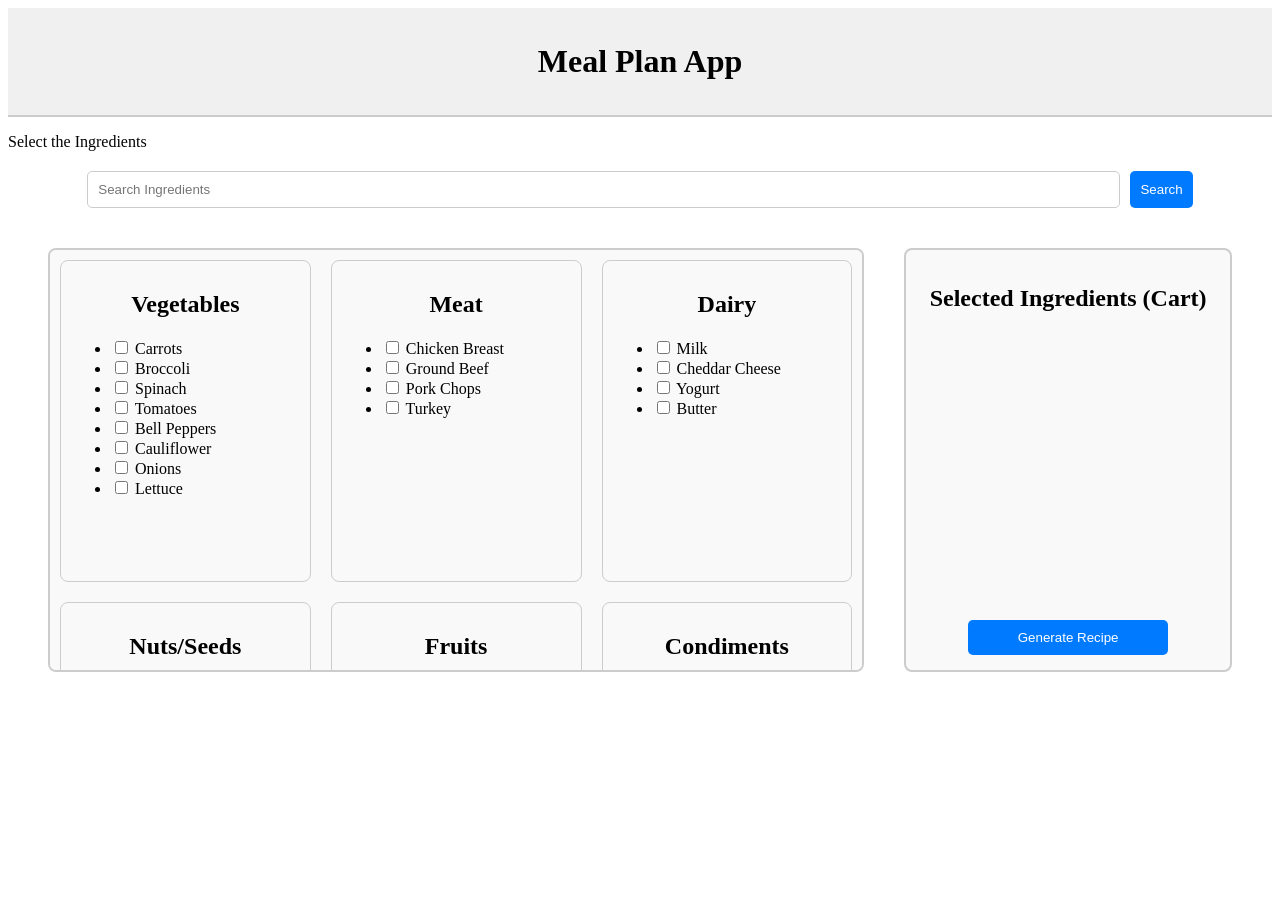
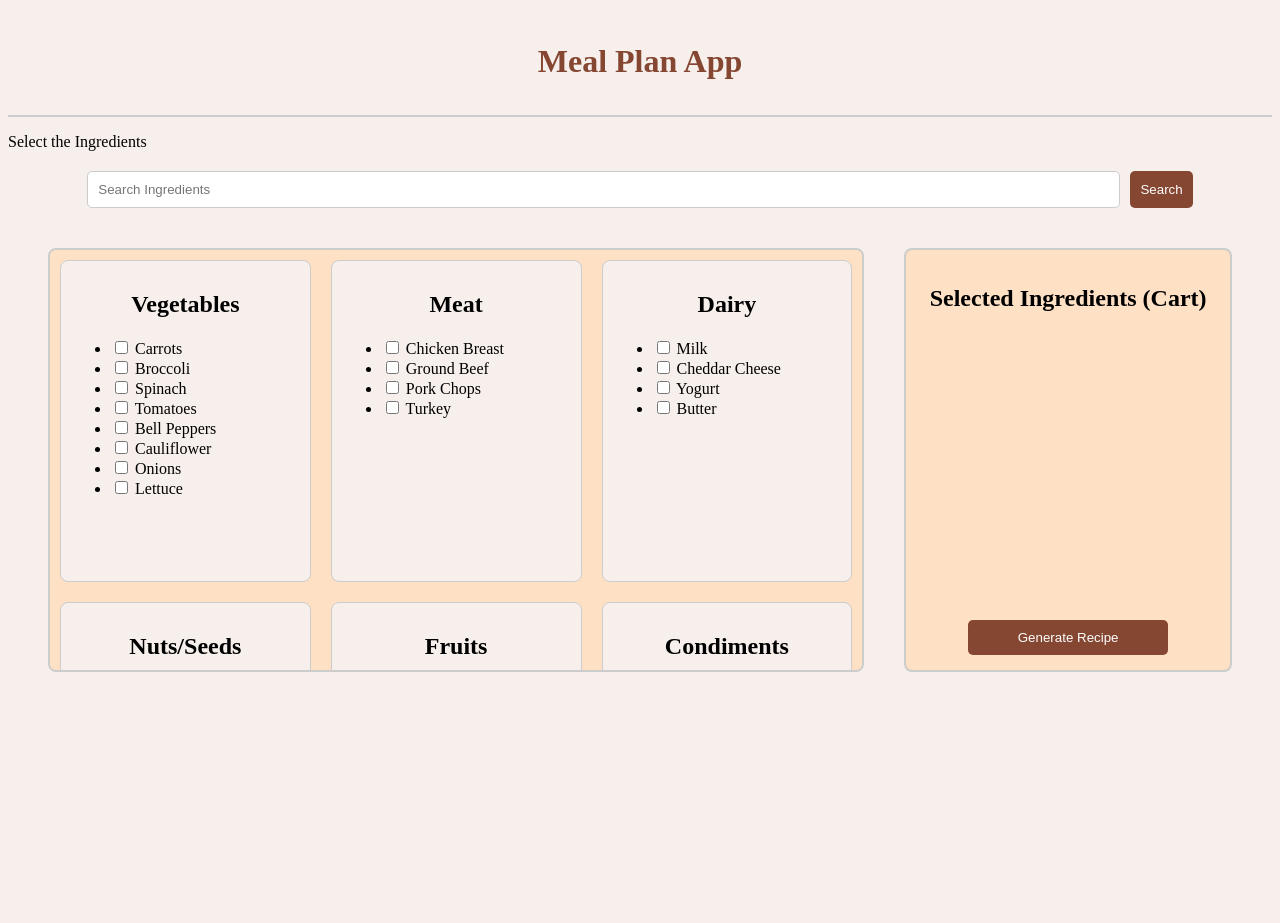
Before and after one commit to CS196Illinois/FA24-Group6, a Flask app: page / in a window 1280 px wide. Shown: the top 923 px of the page. Run offline with Flask 3, Linux system fonts and the light colour scheme.

Commit message:
changed color

```diff
--- a/Research/templates/main_page.html
+++ b/Research/templates/main_page.html
@@ -5,19 +5,29 @@
     <meta name="viewport" content="width=device-width, initial-scale=1.0">
     <title>Meal Plan App</title>
     <style>
+
+        body {
+            /* background-image: url("background.jpg"); */
+            background-size: cover; /* Ensures the image covers the entire background */
+            background-repeat: no-repeat; /* Prevents the image from repeating */
+            background-attachment: fixed; /* Keeps the background in place while scrolling */
+            background-position: center; /* Centers the background image */
+            background-color: #f6efebff;
+        }
         /* Basic styling for header */
         .header {
             display: flex;
             align-items: center;
             justify-content: center;
             padding: 35px;
-            background-color: #f0f0f0;
+            background-color: #f6efebff;
             border-bottom: 2px solid #ccc;
         }
 
         /* Style for title */
         .header h1 {
             margin: 0;
+            color: hsl(14, 45%, 36%);
         }
 
         /* Style for button */
@@ -54,7 +64,7 @@
             border-radius: 8px;
             padding: 10px;
             margin: 20px;
-            background-color: #f9f9f9;
+            background-color: #fee0c4ff;
             display: grid; /* Changed to grid */
             grid-template-columns: repeat(3, 1fr); /* 3 columns */
             gap: 20px; /* Space between grid items */
@@ -67,7 +77,7 @@
             padding: 15px;
             border: 2px solid #ccc;
             border-radius: 8px;
-            background-color: #f9f9f9;
+            background-color: #fee0c4ff;
             width: 24%;
             margin: 20px;
             overflow-y: auto;
@@ -127,7 +137,7 @@
 
         .search-btn {
             padding: 10px;
-            background-color: #007BFF;
+            background-color: hsl(14, 45%, 36%);
             color: white;
             border: none;
             border-radius: 5px;
@@ -135,7 +145,7 @@
         }
 
         .search-btn:hover {
-            background-color: #0056b3;
+            background-color: hsl(14, 46%, 25%);
         }
 
         /* Scrollable list styling */
@@ -145,6 +155,8 @@
             border-radius: 8px;
             height: 300px;
             overflow-y: auto;
+            background-color: #f6efebff;
+
         }
 
         .scrollable-list h2 {
@@ -160,7 +172,7 @@
 
         .generate-btn {
             padding: 10px 15px;
-            background-color: #007BFF;
+            background-color: hsl(14, 45%, 36%);
             color: white;
             border: none;
             border-radius: 5px;
@@ -170,7 +182,7 @@
         }
 
         .generate-btn:hover {
-            background-color: #0056b3;
+            background-color: hsl(14, 46%, 25%);
         }
 
     </style>
@@ -324,5 +336,6 @@
             });
         }
     </script>
+
 </body>
 </html>
```
Also changed, not shown: Research/templates/food_list.html (+12 -15 lines), Research/templates/recipe_page.html (+9 -1 lines).
